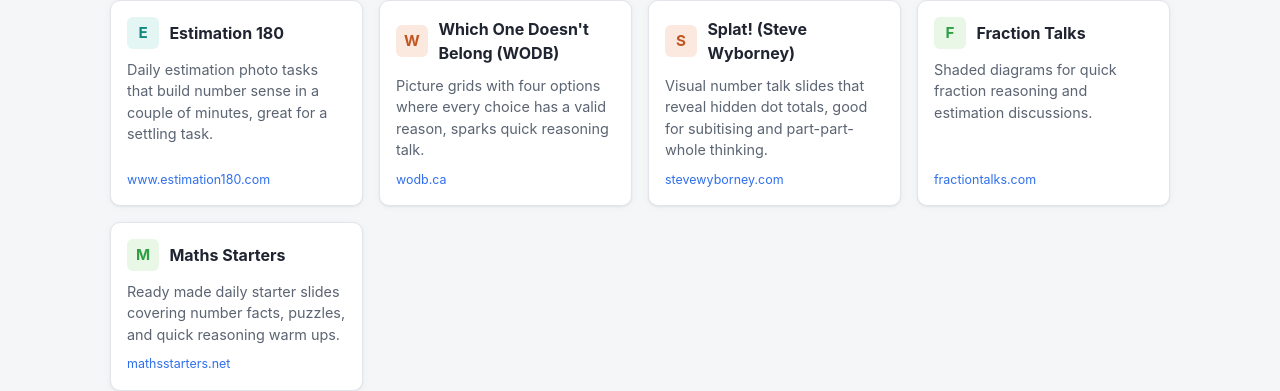
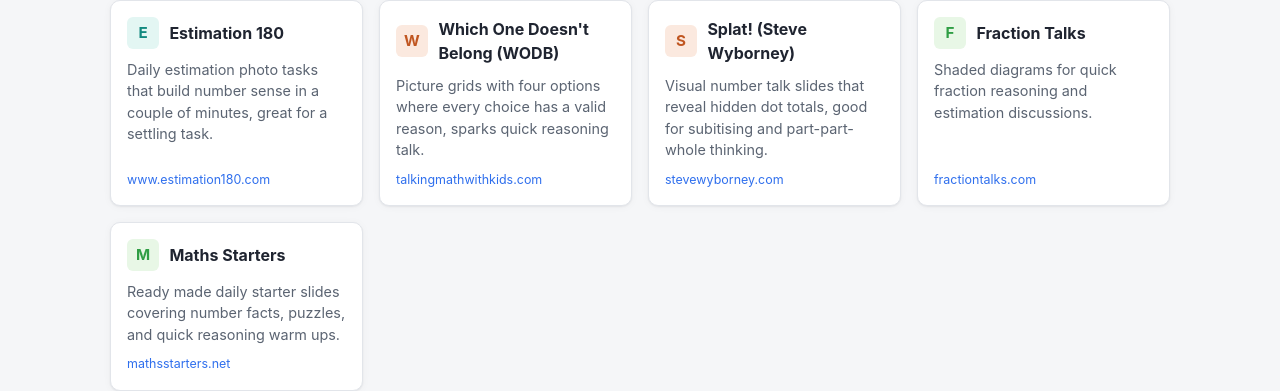
Before and after one commit to andrew-snape/Edu-Links, a Jekyll site: the page built from maths.md, in a window 1280 px wide and 900 px high, scrolled down 314 px. Shown: the part 88-479 px from the top of the window. Built offline with Jekyll 4.4.1, drawn with Linux system fonts in a browser that asks for light colours; part of the change alters nothing that is shown.

Commit message:
WODB.CA
Link update

```diff
--- a/_data/links.yml
+++ b/_data/links.yml
@@ -12,7 +12,7 @@ maths:
       url: https://www.estimation180.com/
       description: Daily estimation photo tasks that build number sense in a couple of minutes, great for a settling task.
     - name: Which One Doesn't Belong (WODB)
-      url: https://wodb.ca/
+      url: https://talkingmathwithkids.com/wodb/
       description: Picture grids with four options where every choice has a valid reason, sparks quick reasoning talk.
     - name: Splat! (Steve Wyborney)
       url: https://stevewyborney.com/free-resources/splat/
```
